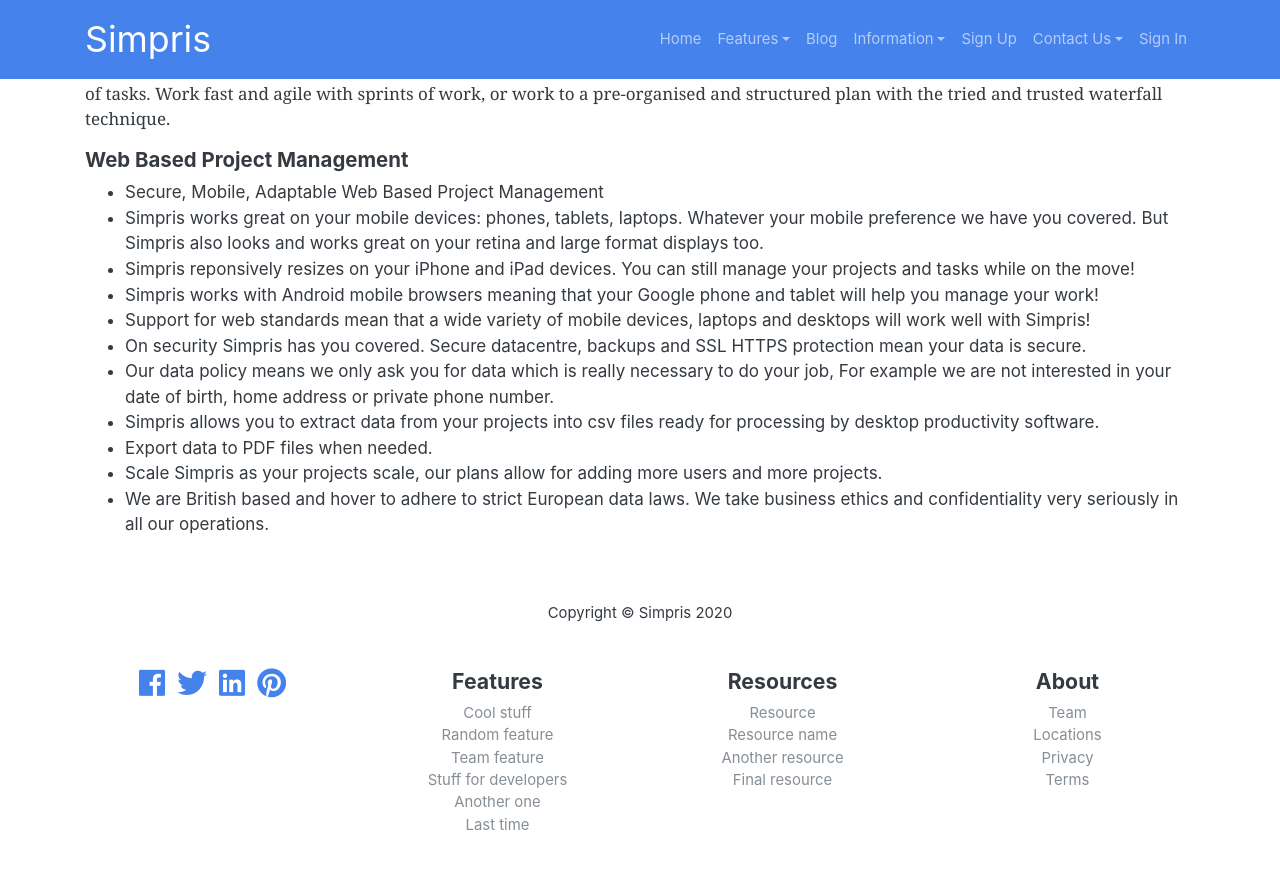
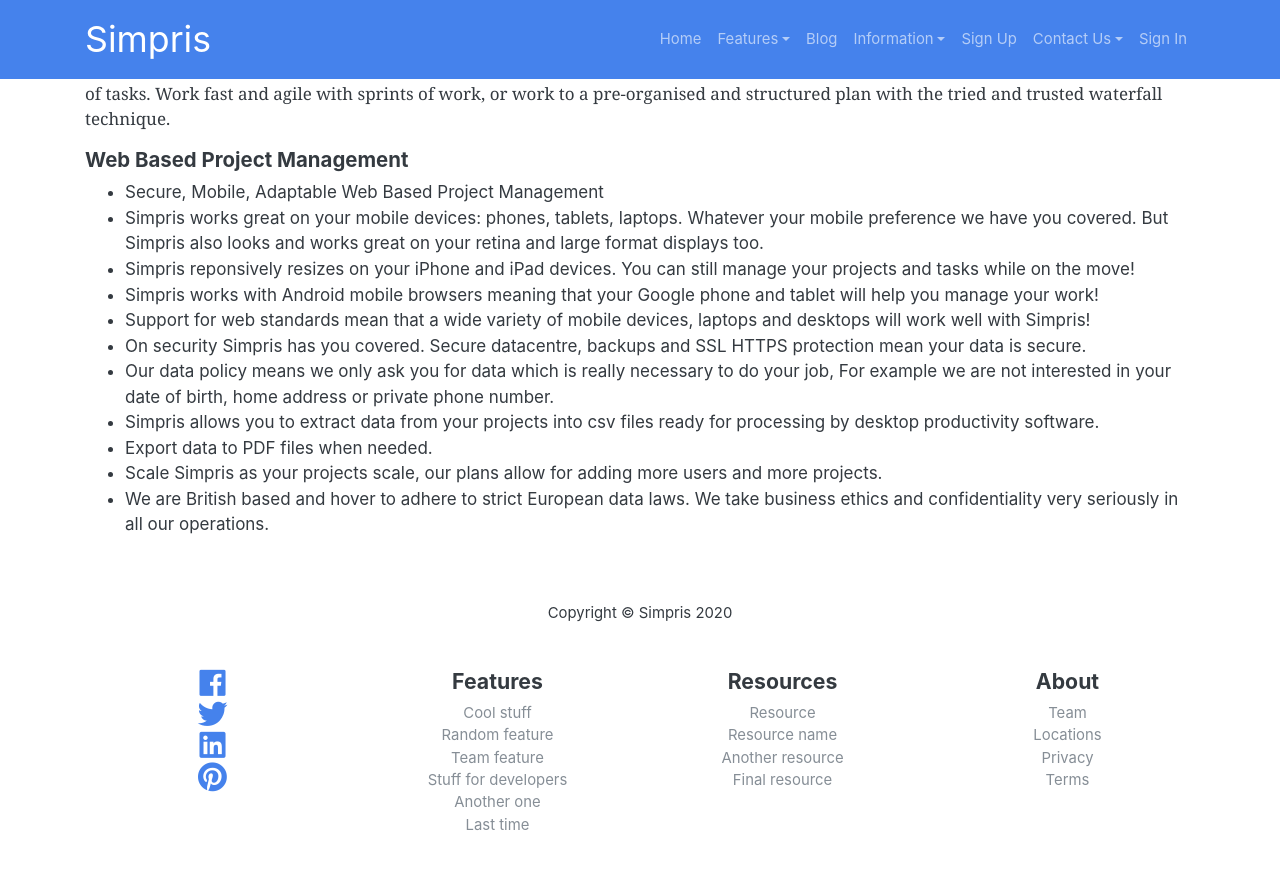
Before and after one commit to Grafrajohn/si, a Jekyll site: the page built from index.markdown, in a window 1280 px wide and 900 px high, scrolled down 1519 px. Shown: the top 869 px of the window. Built offline with Jekyll 4.4.1, drawn with Linux system fonts in a browser that asks for light colours; nearby versions of some CDN libraries.

Commit message:
Update footer.html

```diff
--- a/_includes/footer.html
+++ b/_includes/footer.html
@@ -9,10 +9,10 @@
           <div class="row">
           <div class="col-12 col-md">
               <ul class="list-unstyled text-small">
-                <span class="p-1"><a href="https://www.facebook.com/SimprisOnline/" target="_blank" aria-label="GrahamArt Facebook Page"><i aria-hidden="true" class="fab fa-facebook fa-2x"></i></a></span>
-                <span class="p-1"><a href="https://twitter.com/SimprisNews" target="_blank" aria-label="GrahamArt Twitter"><i aria-hidden="true" class="fab fa-twitter fa-2x"></i></a></span>
-                <span class="p-1"><a href="https://www.linkedin.com/company/17996060/admin/" target="_blank" aria-label="GrahamArt Instagram"><i aria-hidden="true" class="fab fa-linkedin fa-2x"></i></a></span>
-                <span class="p-1"><a href="https://www.pinterest.co.uk/simpris/" target="_blank" aria-label="GrahamArt Pinterest"><i aria-hidden="true" class="fab fa-pinterest fa-2x"></i></a></span>
+                <li><span class="p-1"><a href="https://www.facebook.com/SimprisOnline/" target="_blank" aria-label="GrahamArt Facebook Page"><i aria-hidden="true" class="fab fa-facebook fa-2x"></i></a></span></li>
+                <li><span class="p-1"><a href="https://twitter.com/SimprisNews" target="_blank" aria-label="GrahamArt Twitter"><i aria-hidden="true" class="fab fa-twitter fa-2x"></i></a></span></li>
+                <li><span class="p-1"><a href="https://www.linkedin.com/company/17996060/admin/" target="_blank" aria-label="GrahamArt Instagram"><i aria-hidden="true" class="fab fa-linkedin fa-2x"></i></a></span></li>
+                <li><span class="p-1"><a href="https://www.pinterest.co.uk/simpris/" target="_blank" aria-label="GrahamArt Pinterest"><i aria-hidden="true" class="fab fa-pinterest fa-2x"></i></a></span></li>
               </ul>
           </div>
           <div class="col-6 col-md">
```
